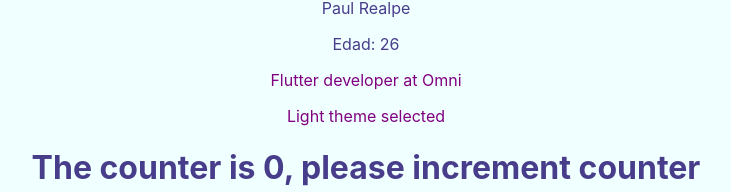
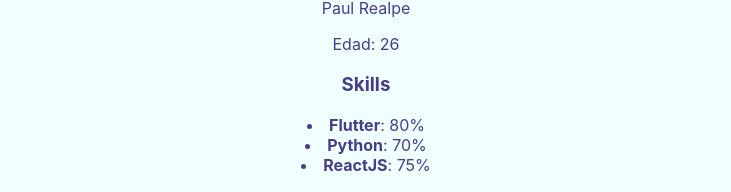
Before and after one commit to paulmrg-461/SveltePlatziCourse, a Svelte app: page / in a window 1280 px wide. Shown: the part 598-790 px from the top of the page, without its empty margins (274-1005 px from the left). Built offline with nearby package versions, Linux system fonts and the light colour scheme.

Commit message:
Feat: Each control structure

```diff
--- a/src/App.svelte
+++ b/src/App.svelte
@@ -2,6 +2,7 @@
 	import About from "./components/About.svelte";
 	import Text from "./components/Text.svelte";
 	import Person from "./components/Person.svelte";
+	import Skills from "./components/Skills.svelte";
 	export let name;
 	export let lastName;
 	let svelteLogo = "https://arepa.s3.amazonaws.com/svelte-logo.png";
@@ -18,6 +19,7 @@
 	<h1>Hello {name} {lastName}!</h1>
 	<Text anotherText="Initial date: 04/29/2023" />
 	<Person personData={ personData } />
+	<Skills />
 	<About />
 	<p>Visit the <a href="https://svelte.dev/tutorial">Svelte tutorial</a> to learn how to build Svelte apps.</p>
 </main>
@@ -31,10 +33,6 @@
 	/* definir estilos globales con variables */
 	:global(:root) {
 		--theme-color: purple;
-	}
-
-	:global(:root.dark-theme) {
-		--theme-color: #fff;
 	}
 
 	:global(body.dark-theme) {
--- /dev/null
+++ b/src/components/Skills.svelte
@@ -0,0 +1,30 @@
+<script>
+    const skills = [
+        {
+            id: 0,
+            level: 80,
+            description: 'Flutter'
+        },
+        {
+            id: 1,
+            level: 70,
+            description: 'Python'
+        },
+        {
+            id: 2,
+            level: 75,
+            description: 'ReactJS'
+        },
+    ];
+</script>
+
+<style>
+    /* your styles go here */
+</style>
+
+<div class="Skills">
+    <h3>Skills</h3>
+    { #each skills as { level, description } }
+        <li> <strong>{ description }</strong>: { level }%</li>
+    { /each }
+</div>
```
